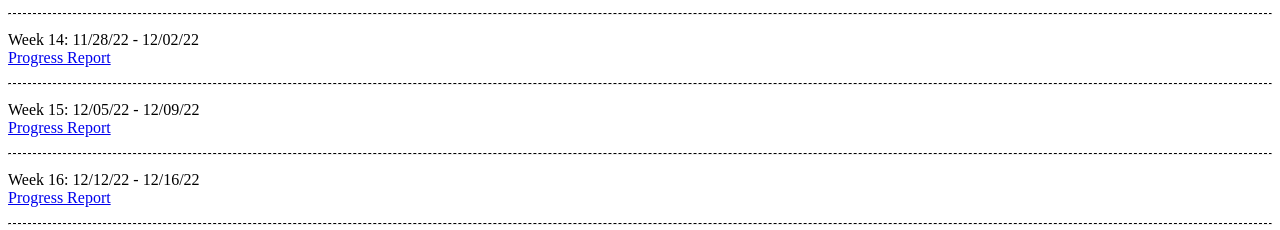
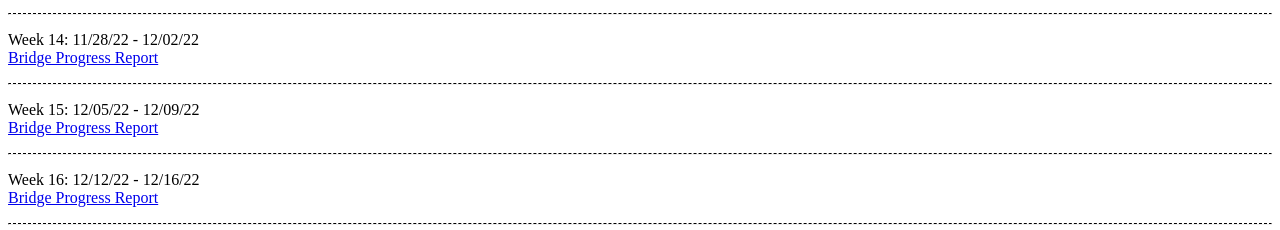
Before and after one commit to Eunchi/Engineering, a plain HTML site: page index.html in a window 1280 px wide. Shown: the part 4865-5095 px from the top of the page. Drawn offline with Linux system fonts and the light colour scheme.

Commit message:
Final update 2

```diff
--- a/index.html
+++ b/index.html
@@ -231,7 +231,7 @@
     <p>
         Week 14: 11/28/22 - 12/02/22<br>
 
-        <a href="https://bit.ly/3v45TRH">Progress Report</a>
+        <a href="https://bit.ly/3FIWUdI">Bridge Progress Report</a>
     </p>
 
     <hr style="border-top: dashed 1px;"/>
@@ -240,7 +240,7 @@
     <p>
         Week 15: 12/05/22 - 12/09/22<br>
 
-        <a href="https://bit.ly/3v45TRH">Progress Report</a>
+        <a href="https://bit.ly/3FIWUdI">Bridge Progress Report</a>
     </p>
 
     <hr style="border-top: dashed 1px;"/>
@@ -249,7 +249,7 @@
     <p>
         Week 16: 12/12/22 - 12/16/22<br>
 
-        <a href="https://bit.ly/3v45TRH">Progress Report</a>
+        <a href="https://bit.ly/3FIWUdI">Bridge Progress Report</a>
     </p>
 
     <hr style="border-top: dashed 1px;"/>
```
